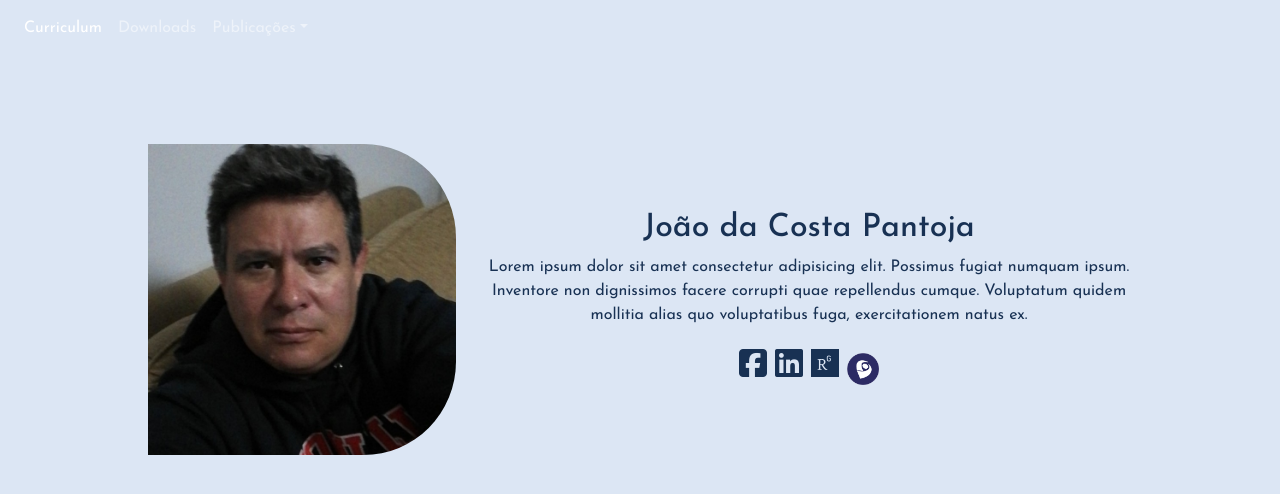
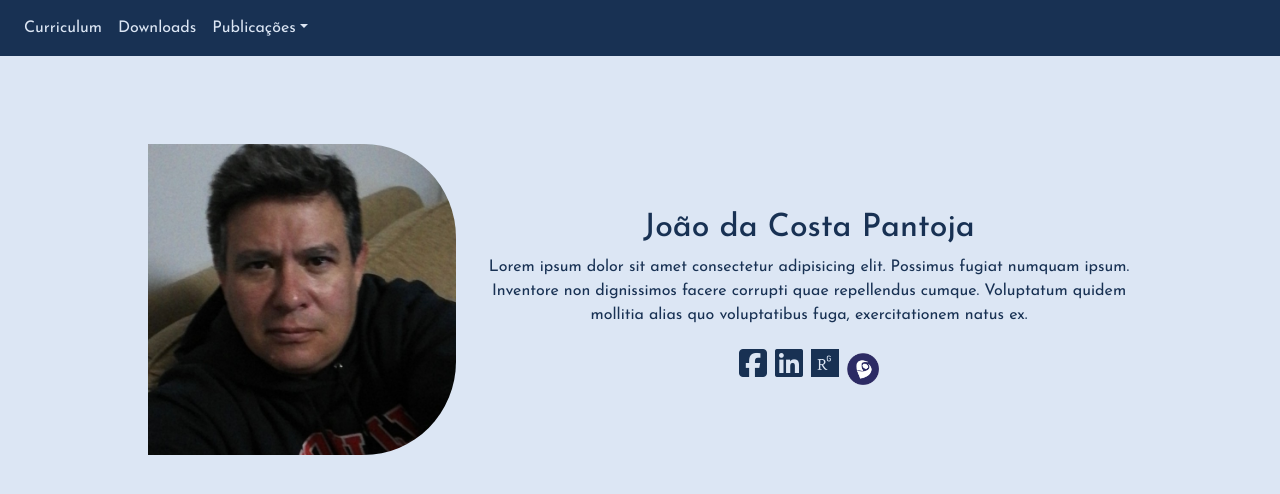
Before and after one commit to SantoroA/react-pantoja-site, a React (Create React App) app: page / in a window 1280 px wide. Shown: the top 494 px of the page. Built offline with nearby package versions, Linux system fonts and the light colour scheme.

Commit message:
added nav styling

```diff
--- /dev/null
+++ b/src/Nav.css
@@ -0,0 +1,12 @@
+.Nav .navbar {
+  background-color: #183153;
+}
+.Nav .navbar #dropdown-menu {
+  background-color: #dce6f4;
+}
+.Nav .navbar a {
+  color: #dce6f4;
+}
+.Nav .navbar #dropdown-menu a {
+  color: #183153;
+}
--- a/src/Nav.js
+++ b/src/Nav.js
@@ -1,11 +1,11 @@
 import React from "react";
-
+import "./Nav.css";
 import { NavLink } from "react-router-dom";
 
 export default function Nav() {
   return (
-    <div className="Navbar">
-      <nav className="navbar navbar-expand-lg navbar-dark fixed-top">
+    <div className="Nav">
+      <nav className="navbar navbar-expand-lg fixed-top">
         <button
           className="navbar-toggler"
           type="button"
@@ -37,9 +37,19 @@ export default function Nav() {
               >
                 Publicações
               </a>
-              <div className="dropdown-menu" aria-labelledby="navbarDropdown">
+              <div
+                className="dropdown-menu"
+                id="dropdown-menu"
+                aria-labelledby="navbarDropdown"
+              >
                 <NavLink className="nav-item nav-link" to="/journals">
                   Journals
+                </NavLink>
+                <NavLink className="nav-item nav-link" to="/conferencias">
+                  Conferências
+                </NavLink>
+                <NavLink className="nav-item nav-link" to="/livros">
+                  Livros
                 </NavLink>
               </div>
             </div>
```
